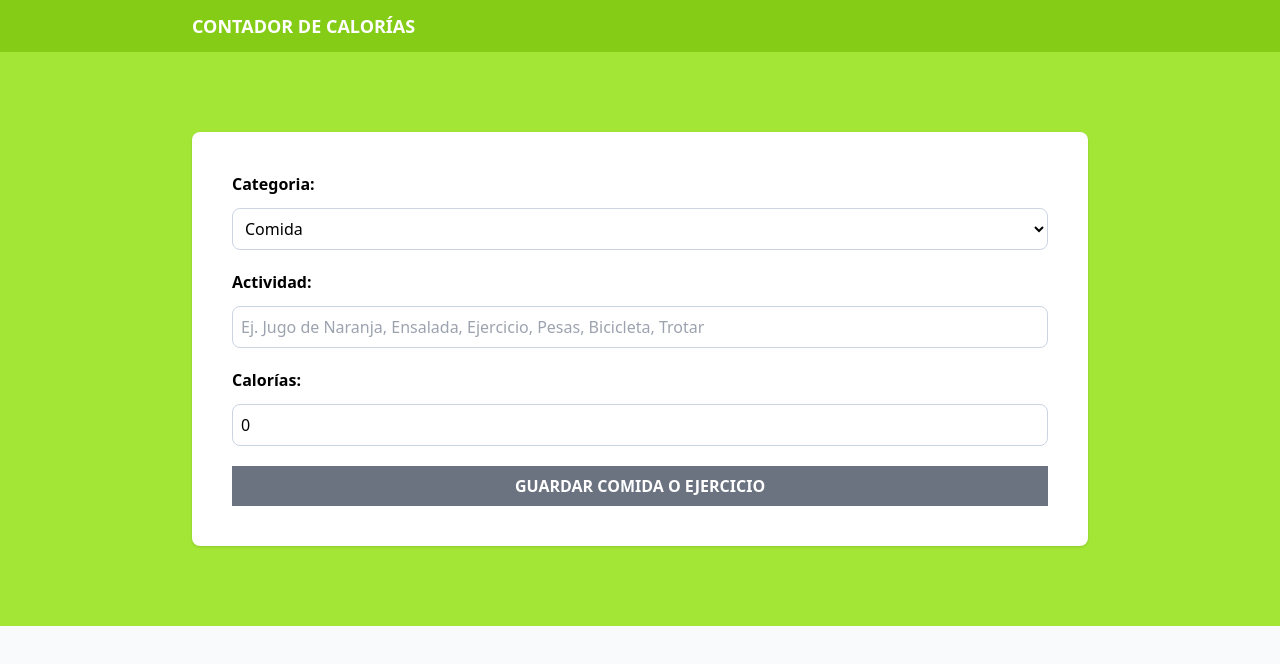
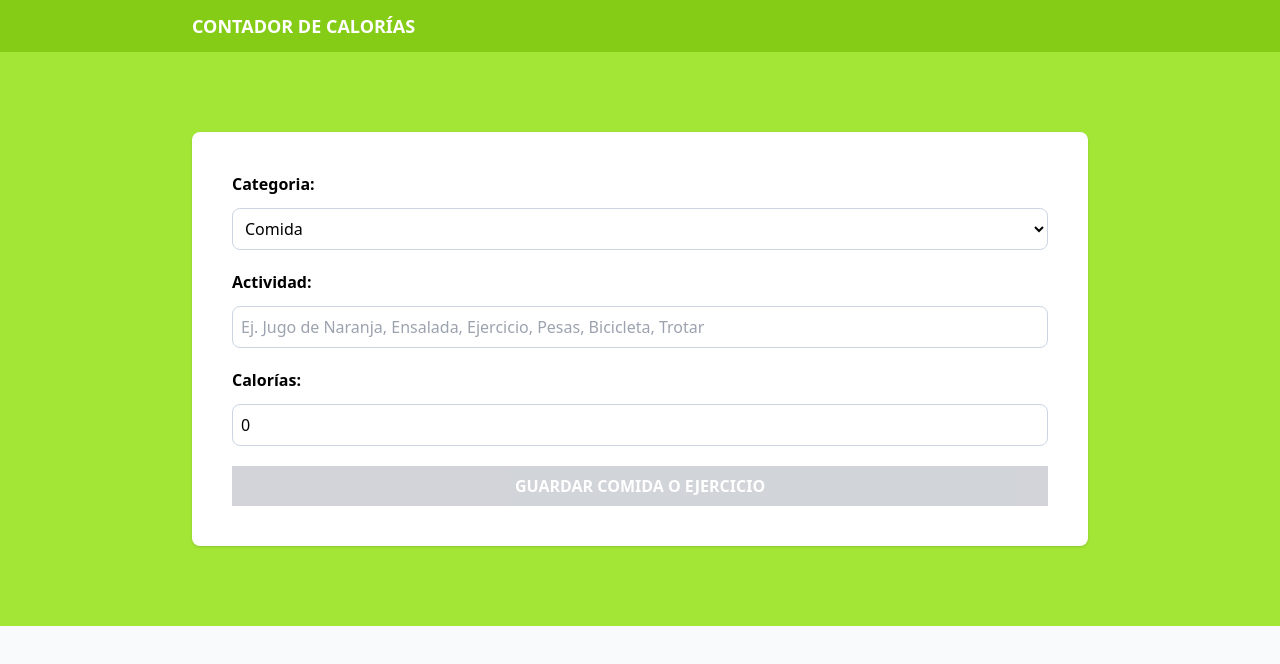
Before and after one commit to MauroQuiroga99/calorie-tracking, a React (Vite) app: page / in a window 1280 px wide. Shown: the top 664 px of the page. Built offline with nearby package versions, Linux system fonts and the light colour scheme.

Commit message:
validar formulario

```diff
--- a/src/components/Form.tsx
+++ b/src/components/Form.tsx
@@ -19,6 +19,11 @@
       [e.target.id]: isNumberField ? +e.target.value : e.target.value,
     });
   };
+
+  const isValidActivity= ()=> {
+    const{name, calories}= activity
+    return name.trim() !=='' && calories > 0
+  }
   return (
     <form className="space-y-5 bg-white shadow p-10 rounded-lg">
       <div className=" grid grid-cols-1 gap-3">
@@ -69,7 +74,8 @@
       <input
         type="submit"
         value={"Guardar comida o ejercicio"}
-        className="bg-gray-500 hover:bg-gray-900 w-full p-2 font-bold uppercase text-white cursor-pointer"
+        className="bg-gray-500 hover:bg-gray-900 w-full p-2 font-bold uppercase text-white cursor-pointer disabled:opacity-30 "
+        disabled={!isValidActivity()}
       />
     </form>
   );
```
